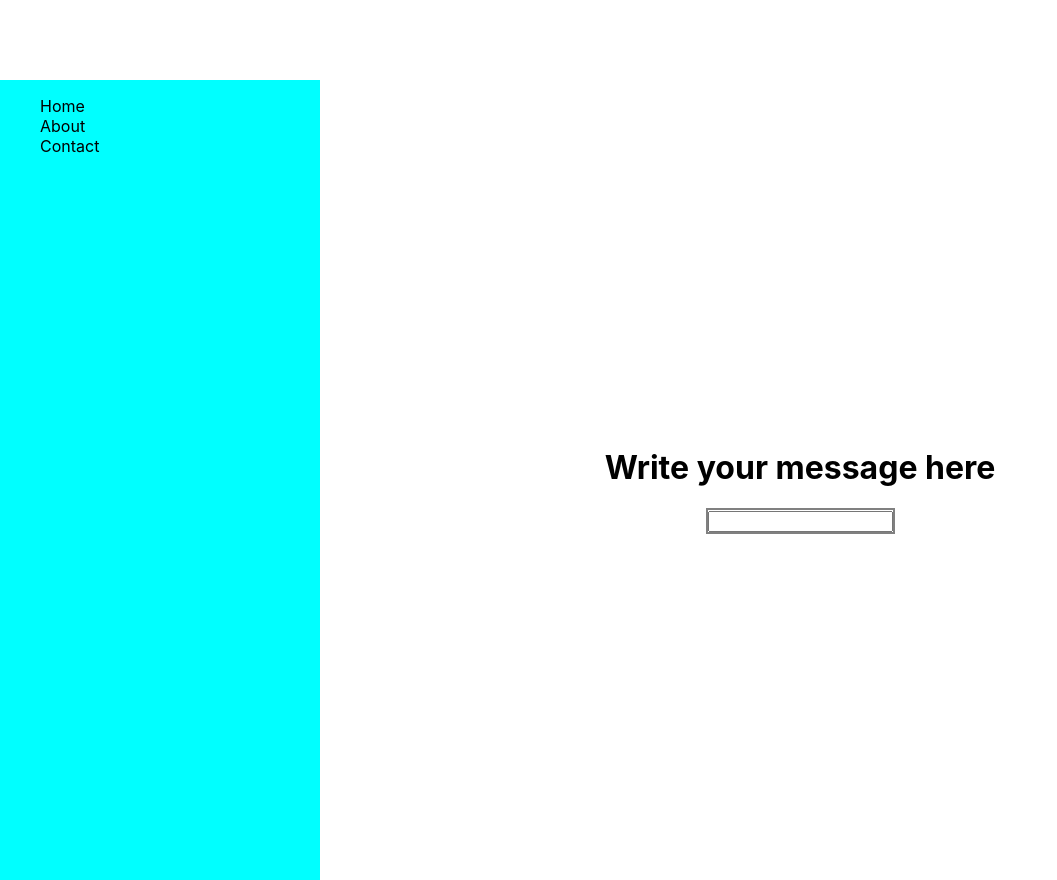
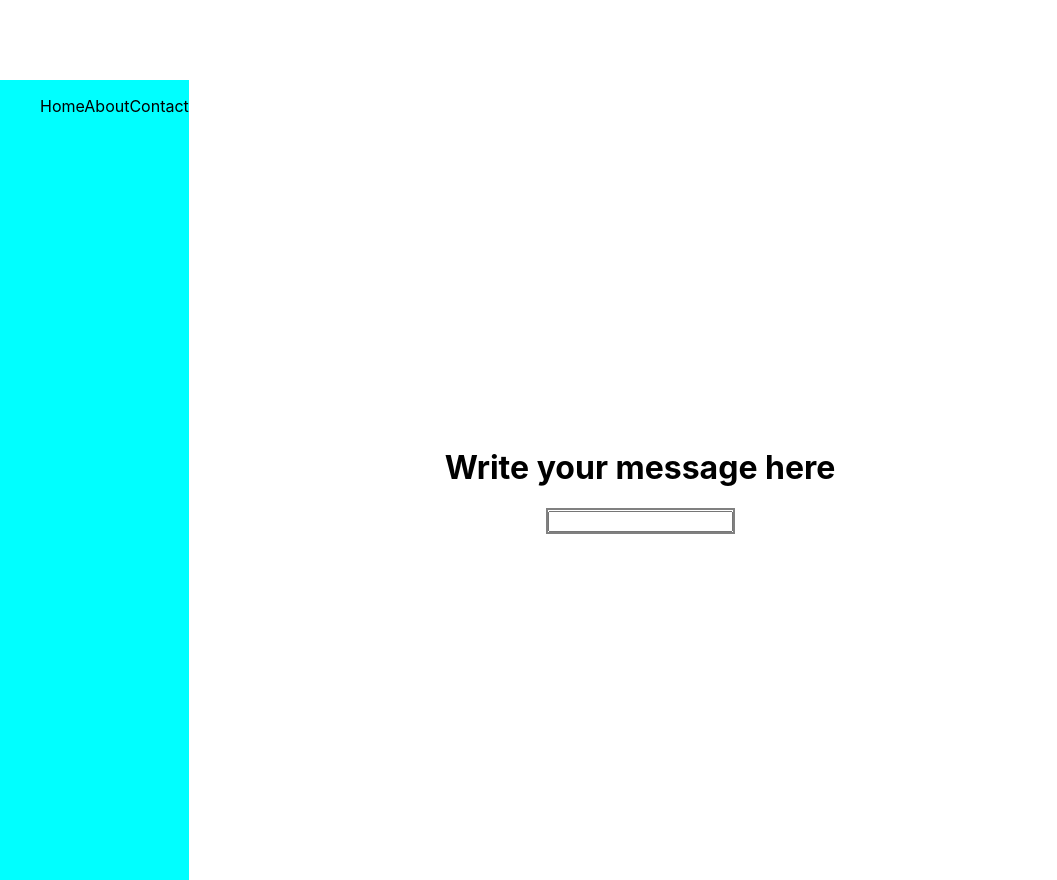
Before and after one commit to merqury-io/merqury, a Next.js app: page / in a window 1280 px wide. Shown: the whole page, without its empty margins (0-1057 px from the left). Built offline with nearby package versions, Linux system fonts and the light colour scheme.

Commit message:
Added Next Link

```diff
--- a/components/Navbar.js
+++ b/components/Navbar.js
@@ -1,13 +1,15 @@
 import React from 'react'
 import navStyles from '../styles/navbar.module.css';
+
+import Link from 'next/link';
 
 const Navbar = () => {
     return (
         <>
             <ul className={navStyles.navbar}>
-                <li>Home</li>
-                <li>About</li>
-                <li>Contact</li>
+                <Link href="/">Home</Link>
+                <Link href="/about">About</Link>
+                <Link href="/contact">Contact</Link>
             </ul>
         </>
     )
--- a/styles/Home.module.css
+++ b/styles/Home.module.css
@@ -10,7 +10,7 @@
 .main {
   padding: 5rem 0;
   /* flex: 1; */
-  display: grid;
+  /* display: grid; */
   grid-template-columns: 1fr 3fr;
   height: 100vh;
   /* align-items: center; */
@@ -18,6 +18,9 @@
 
 .navbar {
   background-color: aqua;
+  position: fixed;
+  height: 100vh;
+
 }
 
 .footer {
--- a/styles/navbar.module.css
+++ b/styles/navbar.module.css
@@ -1,3 +1,4 @@
 .navbar {
     list-style: none;
+    top: 0;
 }
```
